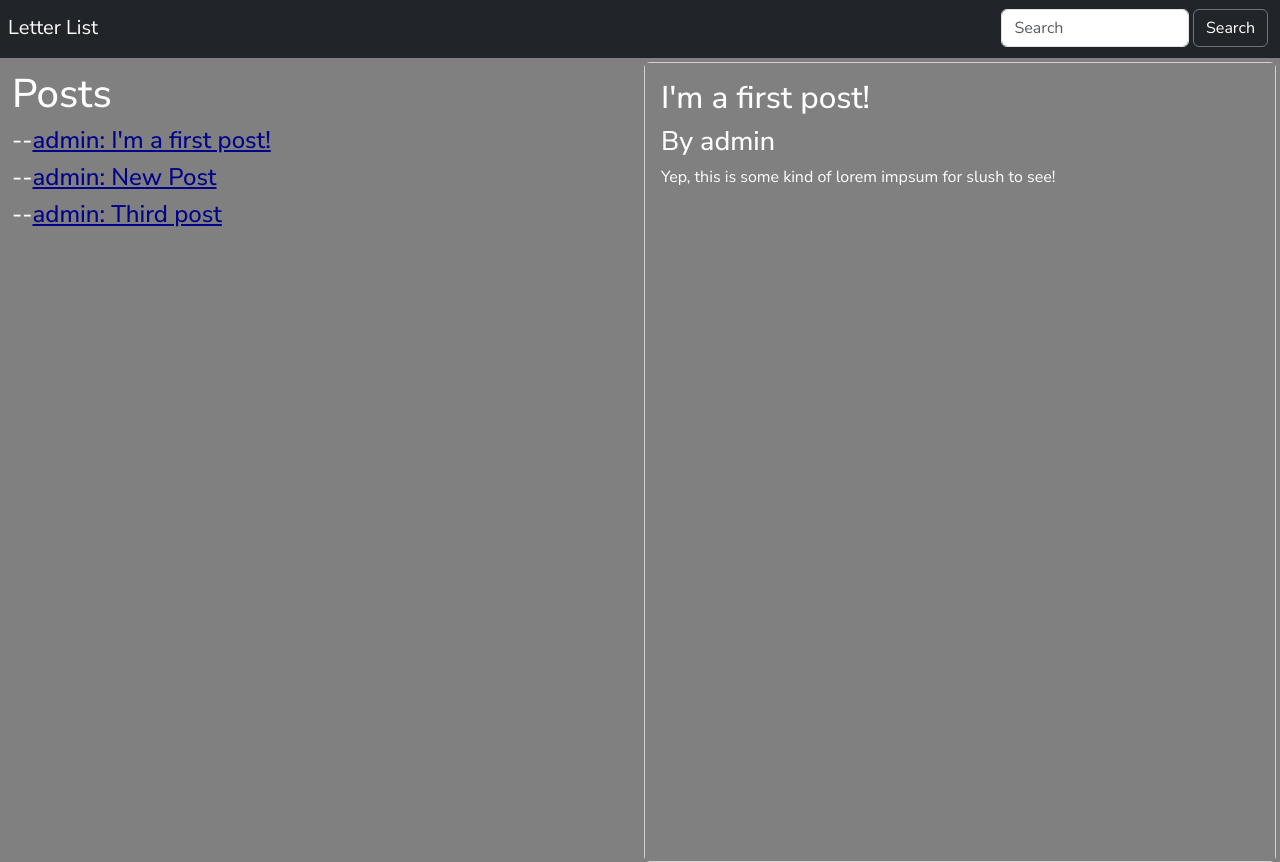
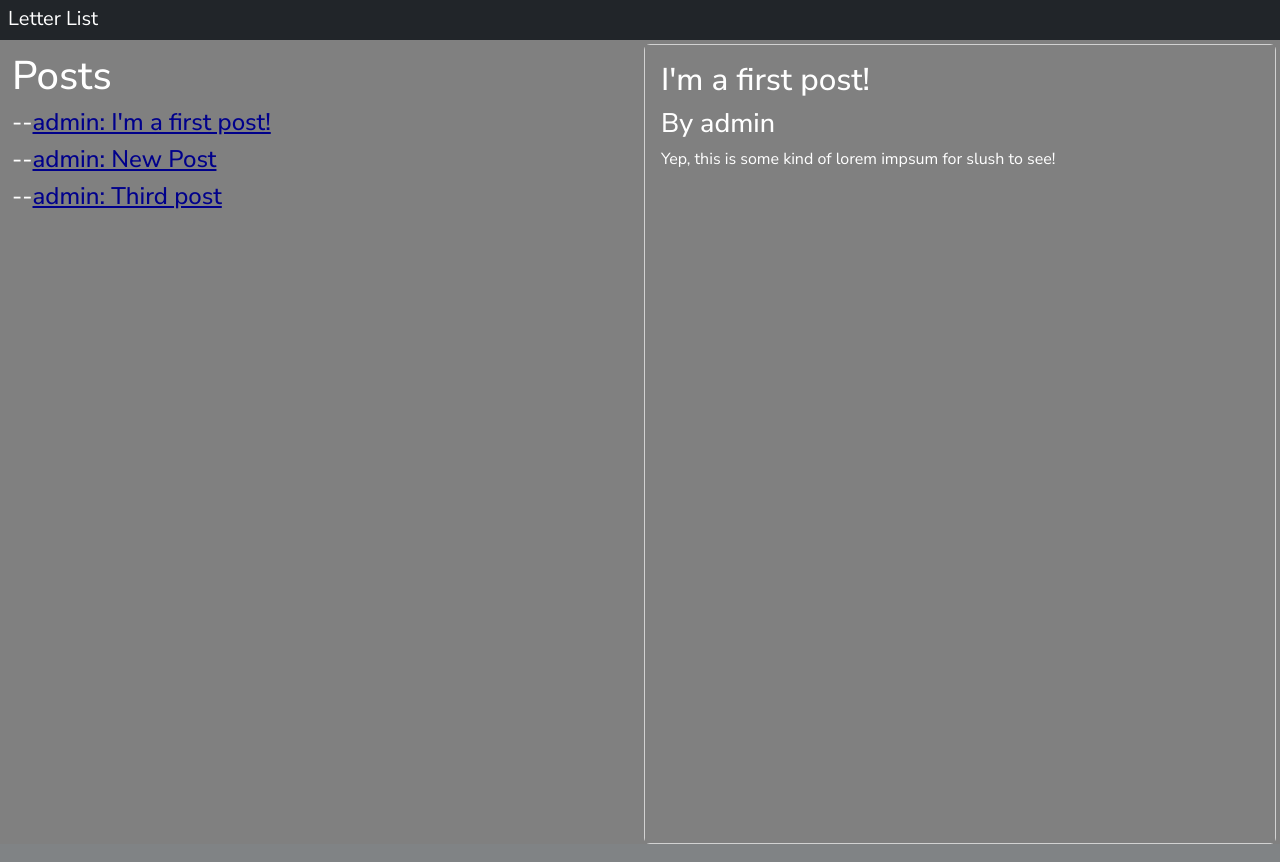
Before and after one commit to MrDaPoyo/slush-blog, a Django app: page /home/1 in a window 1280 px wide. Run offline with Django 5.2, Linux system fonts and the light colour scheme; data comes from the database, SQL or seed files in the repository; both versions use the stored data as it was after the commit; some libraries are stand-ins or nearby versions.

Commit message:
Got rid of navbar and grey stylinh

```diff
--- a/project/blog/templates/base.html
+++ b/project/blog/templates/base.html
@@ -15,6 +15,9 @@
         background-color: gray;
     }
     a {color: darkblue;}
+    nav {
+        height: 5vh;
+    }
 </style>
 
 {% block content %}
--- a/project/blog/templates/index.html
+++ b/project/blog/templates/index.html
@@ -7,19 +7,15 @@
   <button class="navbar-toggler" type="button" data-toggle="collapse" data-target="#navbarSupportedContent" aria-controls="navbarSupportedContent" aria-expanded="false" aria-label="Toggle navigation">
     <span class="navbar-toggler-icon"></span>
   </button>
-  <div class="w-75"></div>
+  <div class="w-100"></div>
 
   <div class="collapse navbar-collapse text-white" id="navbarSupportedContent">
     {% if user.is_authenticated %}
     <form method="POST" action="{% url 'logout' %}" class="p-0 m-0">
       {% csrf_token %}
-      <button class="btn btn-outline-dark mx-2" type="submit">Logout</button>
+      <button class="btn btn-outline-light mx-2 p-1" type="submit">Logout</button>
     </form>
     {% endif %}
-    <form class="form-inline my-2 my-lg-0 d-flex flex-row">
-      <input class="form-control mr-sm-2" type="search" placeholder="Search" aria-label="Search">
-      <button class="btn btn-outline-secondary my-2 my-sm-0 mx-1 text-white" type="submit">Search</button>
-    </form>
   </div>
 </nav>
 <div class="d-flex flex-row h-100 text-white">
@@ -30,7 +26,7 @@
         <form method="post" class="border w-100 p-3 w-50 text-white">
             {% csrf_token %}
             {{ form|crispy }}
-            <button class="btn btn-primary" type="submit">Submit</button>
+            <button class="btn btn-secondary" type="submit">Submit</button>
         </form>
         {% endif %}
         {% for post in posts %}
```
Also changed, not shown: project/db.sqlite3.
